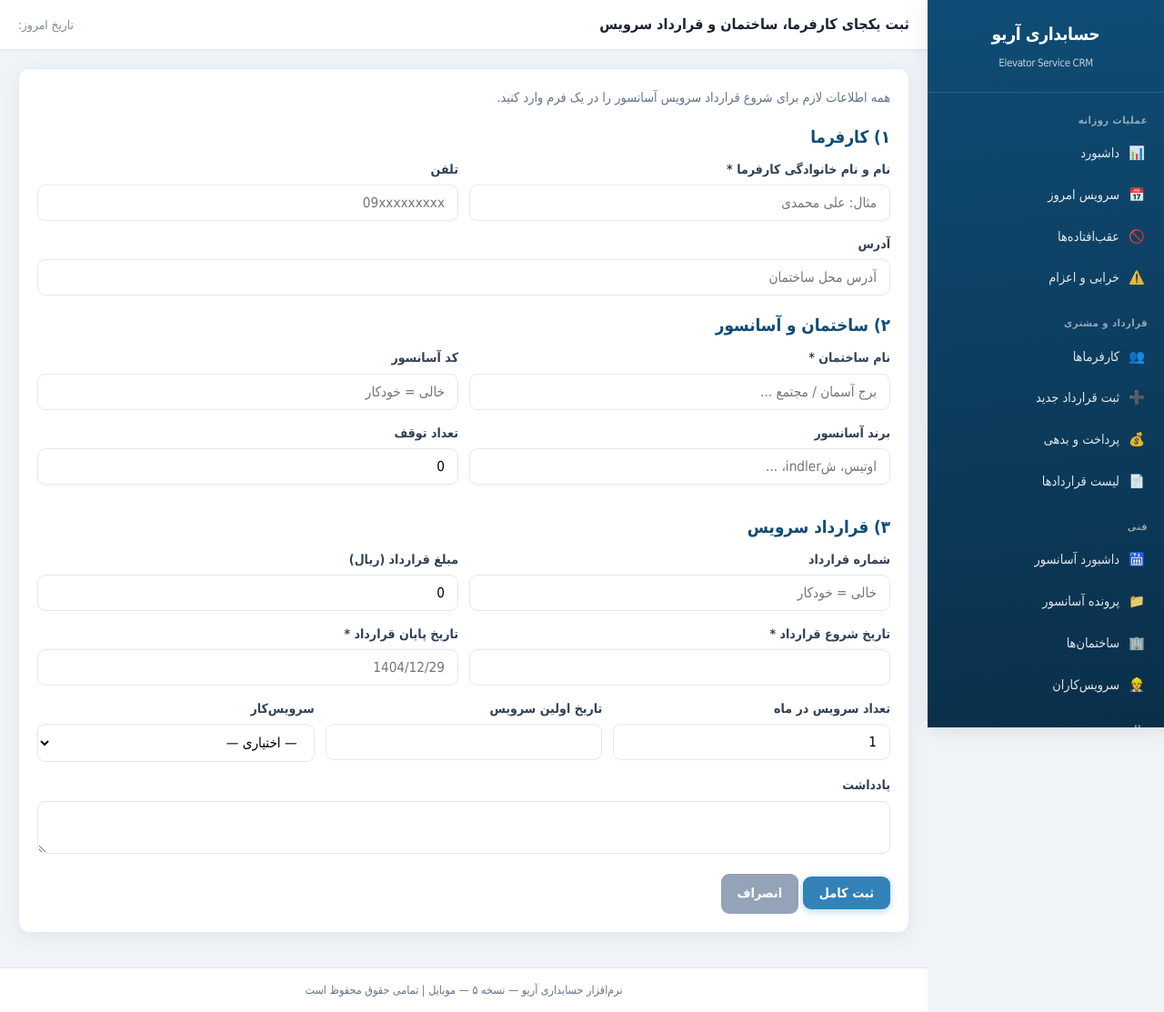
After one commit to erfantnt2000-sudo/ario-accounting, a Flask app: template templates/customer_register.html in a window 1280 px wide. The commit adds this page. Shown: the whole page at 91% size. Run offline with Flask 3, Linux system fonts and the light colour scheme; the template is opened without the code that fills it, so the values that code supplies are empty; parts of the project's set-up code (start-up, migrations or seed data) failed here and were passed over.

Commit message:
Add files via upload
نسخه ۷

```diff
--- a/app.py
+++ b/app.py
@@ -545,13 +545,19 @@ def profit_loss():
 @app.route("/customers")
 @login_required
 def customers():
-    """لیست کامل مشتریان"""
+    """لیست کارفرماها با قرارداد و ساختمان (ویژه شرکت آسانسور)"""
     conn = get_connection()
     rows = conn.execute("""
-        SELECT p.*,
-               (SELECT COUNT(*) FROM appointments a WHERE a.party_id=p.id) as appt_count,
-               (SELECT COALESCE(SUM(amount),0) FROM payments pay WHERE pay.party_id=p.id) as total_paid,
-               (SELECT COALESCE(SUM(amount),0) FROM appointments a WHERE a.party_id=p.id AND a.is_done=1) as total_service
+        SELECT p.id, p.code, p.name, p.phone, p.address,
+               (SELECT COUNT(*) FROM contracts c WHERE c.party_id=p.id AND c.status='active') as active_contracts,
+               (SELECT COALESCE(SUM(c.amount),0) FROM contracts c WHERE c.party_id=p.id) as total_contract,
+               (SELECT COALESCE(SUM(pay.amount),0) FROM payments pay WHERE pay.party_id=p.id) as total_paid,
+               (SELECT b.name FROM buildings b WHERE b.party_id=p.id ORDER BY b.id DESC LIMIT 1) as building_name,
+               (SELECT c.start_date FROM contracts c WHERE c.party_id=p.id ORDER BY c.id DESC LIMIT 1) as last_start,
+               (SELECT c.end_date FROM contracts c WHERE c.party_id=p.id ORDER BY c.id DESC LIMIT 1) as last_end,
+               (SELECT v.planned_date FROM service_visits v
+                    JOIN contracts c2 ON c2.id=v.contract_id
+                    WHERE c2.party_id=p.id ORDER BY v.planned_date DESC LIMIT 1) as last_service
         FROM parties p
         WHERE p.party_type IN ('customer', 'both') AND p.is_active=1
         ORDER BY p.name
@@ -605,6 +611,84 @@ def customer_edit(cid):
         return redirect(url_for("customers"))
     conn.close()
     return render_template("customer_form.html", customer=customer, today=today_jalali())
+
+
+@app.route("/customers/register", methods=["GET", "POST"])
+@login_required
+def customer_register():
+    """ثبت یکجای کارفرما + ساختمان + آسانسور + قرارداد + نوبت سرویس"""
+    if request.method == "POST":
+        name = (request.form.get("name") or "").strip()
+        phone = (request.form.get("phone") or "").strip()
+        address = (request.form.get("address") or "").strip()
+        building_name = (request.form.get("building_name") or "").strip()
+        elev_code = (request.form.get("elev_code") or "").strip()
+        elev_brand = (request.form.get("elev_brand") or "").strip()
+        elev_stops = int(request.form.get("elev_stops") or 0)
+        contract_no = (request.form.get("contract_no") or "").strip()
+        start_date = (request.form.get("start_date") or today_jalali()).strip()
+        end_date = (request.form.get("end_date") or "").strip()
+        amount = float(request.form.get("amount") or 0)
+        visit_per_month = int(request.form.get("visit_per_month") or 1)
+        first_service = (request.form.get("first_service") or start_date).strip()
+        tech_id = request.form.get("technician_id") or None
+        notes = (request.form.get("notes") or "").strip()
+
+        if not name or not building_name or not end_date:
+            flash("نام کارفرما، نام ساختمان و تاریخ پایان قرارداد الزامی است.", "danger")
+            return redirect(url_for("customer_register"))
+
+        conn = get_connection()
+        cur = conn.cursor()
+        try:
+            cur.execute(
+                "INSERT INTO parties (name, party_type, phone, address, notes, created_at) VALUES (?,?,?,?,?,?)",
+                (name, "customer", phone, address, notes, datetime.now().isoformat())
+            )
+            party_id = cur.lastrowid
+            cur.execute(
+                "INSERT INTO buildings (code, name, address, party_id, created_at) VALUES (?,?,?,?,?)",
+                (None, building_name, address, party_id, datetime.now().isoformat())
+            )
+            building_id = cur.lastrowid
+            if not elev_code:
+                elev_code = f"EL-{party_id:04d}"
+            cur.execute(
+                """INSERT INTO elevators (building_id, code, name, brand, stops, status, notes, created_at)
+                   VALUES (?,?,?,?,?,?,?,?)""",
+                (building_id, elev_code, f"آسانسور {building_name}", elev_brand, elev_stops, "active", notes, datetime.now().isoformat())
+            )
+            elev_id = cur.lastrowid
+            if not contract_no:
+                contract_no = f"CT-{datetime.now().strftime('%Y%m%d')}-{party_id}"
+            cur.execute(
+                """INSERT INTO contracts (contract_no, party_id, building_id, elevator_id, start_date, end_date,
+                   amount, visit_per_month, payment_type, status, description, created_at)
+                   VALUES (?,?,?,?,?,?,?,?,?,?,?,?)""",
+                (contract_no, party_id, building_id, elev_id, start_date, end_date, amount,
+                 visit_per_month, "monthly", "active", notes, datetime.now().isoformat())
+            )
+            contract_id = cur.lastrowid
+            cur.execute(
+                """INSERT INTO service_visits (contract_id, elevator_id, technician_id, planned_date, visit_type, status, amount, created_at)
+                   VALUES (?,?,?,?,?,?,?,?)""",
+                (contract_id, elev_id, tech_id, first_service, "periodic", "planned", amount / max(visit_per_month * 12, 1), datetime.now().isoformat())
+            )
+            conn.commit()
+            flash(f"ثبت شد: {name} — {building_name} — قرارداد {contract_no}", "success")
+            return redirect(url_for("customers"))
+        except Exception as e:
+            conn.rollback()
+            flash(f"خطا در ثبت: {e}", "danger")
+            return redirect(url_for("customer_register"))
+        finally:
+            conn.close()
+
+    conn = get_connection()
+    techs = conn.execute("SELECT id, name FROM technicians WHERE is_active=1 ORDER BY name").fetchall()
+    conn.close()
+    return render_template("customer_register.html", techs=techs, today=today_jalali())
+
 
 @app.route("/appointments/today")
 @login_required
--- a/templates/base.html
+++ b/templates/base.html
@@ -3,7 +3,7 @@
 <head>
     <meta charset="UTF-8">
     <meta name="viewport" content="width=device-width, initial-scale=1.0, maximum-scale=5.0">
-    <title>{% block title %}حسابداری آریو{% endblock %}</title>
+    <title>{% block title %}آریو — سرویس آسانسور{% endblock %}</title>
     <style>
         :root {
             --primary: #0f4c75;
@@ -384,34 +384,36 @@
         <aside class="sidebar">
             <div class="brand">
                 حسابداری آریو
-                <small>Ario Accounting</small>
+                <small>Elevator Service CRM</small>
             </div>
             <nav>
                 <div class="nav-group">
-                    <div class="nav-group-title">اصلی</div>
+                    <div class="nav-group-title">عملیات روزانه</div>
                     <a href="{{ url_for('dashboard') }}" class="{% if request.endpoint == 'dashboard' %}active{% endif %}">📊 <span>داشبورد</span></a>
-                    <a href="{{ url_for('customers') }}" class="{% if request.endpoint and 'customer' in request.endpoint %}active{% endif %}">👥 <span>مشتریان</span></a>
-                    <a href="{{ url_for('appointments_today') }}" class="{% if request.endpoint == 'appointments_today' %}active{% endif %}">📅 <span>نوبت امروز</span></a>
-                    <a href="{{ url_for('payments_list') }}" class="{% if request.endpoint and 'payment' in request.endpoint %}active{% endif %}">💰 <span>پرداخت و بدهی</span></a>
+                    <a href="{{ url_for('elev_today') }}" class="{% if request.endpoint == 'elev_today' %}active{% endif %}">📅 <span>سرویس امروز</span></a>
+                    <a href="{{ url_for('elev_missed') }}" class="{% if request.endpoint == 'elev_missed' %}active{% endif %}">🚫 <span>عقب‌افتاده‌ها</span></a>
+                    <a href="{{ url_for('elev_faults') }}" class="{% if request.endpoint and 'fault' in request.endpoint %}active{% endif %}">⚠️ <span>خرابی و اعزام</span></a>
                 </div>
                 <div class="nav-group">
-                    <div class="nav-group-title">آسانسور</div>
+                    <div class="nav-group-title">قرارداد و مشتری</div>
+                    <a href="{{ url_for('customers') }}" class="{% if request.endpoint and 'customer' in request.endpoint %}active{% endif %}">👥 <span>کارفرماها</span></a>
+                    <a href="{{ url_for('customer_register') }}" class="{% if request.endpoint == 'customer_register' %}active{% endif %}">➕ <span>ثبت قرارداد جدید</span></a>
+                    <a href="{{ url_for('payments_list') }}" class="{% if request.endpoint and 'payment' in request.endpoint %}active{% endif %}">💰 <span>پرداخت و بدهی</span></a>
+                    <a href="{{ url_for('elev_contracts') }}" class="{% if request.endpoint and 'contract' in request.endpoint %}active{% endif %}">📄 <span>لیست قراردادها</span></a>
+                </div>
+                <div class="nav-group">
+                    <div class="nav-group-title">فنی</div>
                     <a href="{{ url_for('elev_dashboard') }}" class="{% if request.endpoint == 'elev_dashboard' %}active{% endif %}">🛗 <span>داشبورد آسانسور</span></a>
                     <a href="{{ url_for('elev_list') }}" class="{% if request.endpoint in ['elev_list','elev_add'] %}active{% endif %}">📁 <span>پرونده آسانسور</span></a>
                     <a href="{{ url_for('elev_buildings') }}" class="{% if request.endpoint and 'building' in request.endpoint %}active{% endif %}">🏢 <span>ساختمان‌ها</span></a>
-                    <a href="{{ url_for('elev_contracts') }}" class="{% if request.endpoint and 'contract' in request.endpoint %}active{% endif %}">📄 <span>قراردادها</span></a>
-                    <a href="{{ url_for('elev_visits') }}" class="{% if request.endpoint == 'elev_visits' %}active{% endif %}">🛠️ <span>برنامه سرویس</span></a>
-                    <a href="{{ url_for('elev_today') }}" class="{% if request.endpoint == 'elev_today' %}active{% endif %}">📅 <span>نوبت امروز آسانسور</span></a>
-                    <a href="{{ url_for('elev_missed') }}" class="{% if request.endpoint == 'elev_missed' %}active{% endif %}">🚫 <span>انجام‌نشده‌ها</span></a>
-                    <a href="{{ url_for('elev_faults') }}" class="{% if request.endpoint and 'fault' in request.endpoint %}active{% endif %}">⚠️ <span>خرابی و اعزام</span></a>
                     <a href="{{ url_for('elev_technicians') }}" class="{% if request.endpoint and 'tech' in request.endpoint %}active{% endif %}">👷 <span>سرویس‌کاران</span></a>
                 </div>
                 <div class="nav-group">
-                    <div class="nav-group-title">حسابداری</div>
-                    <a href="{{ url_for('accounts') }}" class="{% if request.endpoint and 'account' in request.endpoint %}active{% endif %}">📒 <span>حساب‌ها</span></a>
+                    <div class="nav-group-title">مالی</div>
+                    <a href="{{ url_for('invoice_sale') }}" class="{% if request.endpoint == 'invoice_sale' %}active{% endif %}">🧾 <span>صدور فاکتور</span></a>
+                    <a href="{{ url_for('invoices') }}" class="{% if request.endpoint in ['invoices','invoice_view'] %}active{% endif %}">📋 <span>لیست فاکتورها</span></a>
                     <a href="{{ url_for('vouchers') }}" class="{% if request.endpoint and 'voucher' in request.endpoint %}active{% endif %}">📝 <span>اسناد</span></a>
-                    <a href="{{ url_for('products') }}" class="{% if request.endpoint and 'product' in request.endpoint %}active{% endif %}">📦 <span>کالا و انبار</span></a>
-                    <a href="{{ url_for('invoices') }}" class="{% if request.endpoint and 'invoice' in request.endpoint %}active{% endif %}">🧾 <span>فاکتورها</span></a>
+                    <a href="{{ url_for('products') }}" class="{% if request.endpoint and 'product' in request.endpoint %}active{% endif %}">📦 <span>قطعات و کالا</span></a>
                 </div>
                 <div class="nav-group">
                     <a href="{{ url_for('logout') }}">🚪 <span>خروج</span></a>
--- /dev/null
+++ b/templates/customer_register.html
@@ -0,0 +1,66 @@
+{% extends "base.html" %}
+{% block title %}ثبت کارفرما و قرارداد{% endblock %}
+{% block page_title %}<strong>ثبت یکجای کارفرما، ساختمان و قرارداد سرویس</strong>{% endblock %}
+{% block content %}
+<div class="card">
+<p style="color:var(--muted);font-size:0.9rem;margin-bottom:16px;">
+همه اطلاعات لازم برای شروع قرارداد سرویس آسانسور را در یک فرم وارد کنید.
+</p>
+<form method="post">
+<h3 style="color:var(--primary);margin:12px 0 8px;">۱) کارفرما</h3>
+<div class="form-row">
+  <div class="form-group"><label>نام و نام خانوادگی کارفرما *</label>
+    <input name="name" class="form-control" required placeholder="مثال: علی محمدی"></div>
+  <div class="form-group"><label>تلفن</label>
+    <input name="phone" class="form-control" placeholder="09xxxxxxxxx"></div>
+</div>
+<div class="form-group"><label>آدرس</label>
+  <input name="address" class="form-control" placeholder="آدرس محل ساختمان"></div>
+
+<h3 style="color:var(--primary);margin:18px 0 8px;">۲) ساختمان و آسانسور</h3>
+<div class="form-row">
+  <div class="form-group"><label>نام ساختمان *</label>
+    <input name="building_name" class="form-control" required placeholder="برج آسمان / مجتمع ..."></div>
+  <div class="form-group"><label>کد آسانسور</label>
+    <input name="elev_code" class="form-control" placeholder="خالی = خودکار"></div>
+</div>
+<div class="form-row">
+  <div class="form-group"><label>برند آسانسور</label>
+    <input name="elev_brand" class="form-control" placeholder="اوتیس، شindler، ..."></div>
+  <div class="form-group"><label>تعداد توقف</label>
+    <input type="number" name="elev_stops" class="form-control" value="0" min="0"></div>
+</div>
+
+<h3 style="color:var(--primary);margin:18px 0 8px;">۳) قرارداد سرویس</h3>
+<div class="form-row">
+  <div class="form-group"><label>شماره قرارداد</label>
+    <input name="contract_no" class="form-control" placeholder="خالی = خودکار"></div>
+  <div class="form-group"><label>مبلغ قرارداد (ریال)</label>
+    <input type="number" name="amount" class="form-control" value="0" min="0"></div>
+</div>
+<div class="form-row">
+  <div class="form-group"><label>تاریخ شروع قرارداد *</label>
+    <input name="start_date" class="form-control" value="{{ today }}" required></div>
+  <div class="form-group"><label>تاریخ پایان قرارداد *</label>
+    <input name="end_date" class="form-control" required placeholder="1404/12/29"></div>
+</div>
+<div class="form-row">
+  <div class="form-group"><label>تعداد سرویس در ماه</label>
+    <input type="number" name="visit_per_month" class="form-control" value="1" min="1"></div>
+  <div class="form-group"><label>تاریخ اولین سرویس</label>
+    <input name="first_service" class="form-control" value="{{ today }}"></div>
+  <div class="form-group"><label>سرویس‌کار</label>
+    <select name="technician_id" class="form-control">
+      <option value="">— اختیاری —</option>
+      {% for t in techs %}<option value="{{ t.id }}">{{ t.name }}</option>{% endfor %}
+    </select>
+  </div>
+</div>
+<div class="form-group"><label>یادداشت</label>
+  <textarea name="notes" class="form-control" rows="2"></textarea></div>
+
+<button type="submit" class="btn btn-primary">ثبت کامل</button>
+<a href="{{ url_for('customers') }}" class="btn btn-secondary">انصراف</a>
+</form>
+</div>
+{% endblock %}
```
Also changed, not shown: templates/customers.html (+24 -20 lines), templates/dashboard.html (+15 -37 lines), templates/invoice_view.html (+115 -61 lines).
